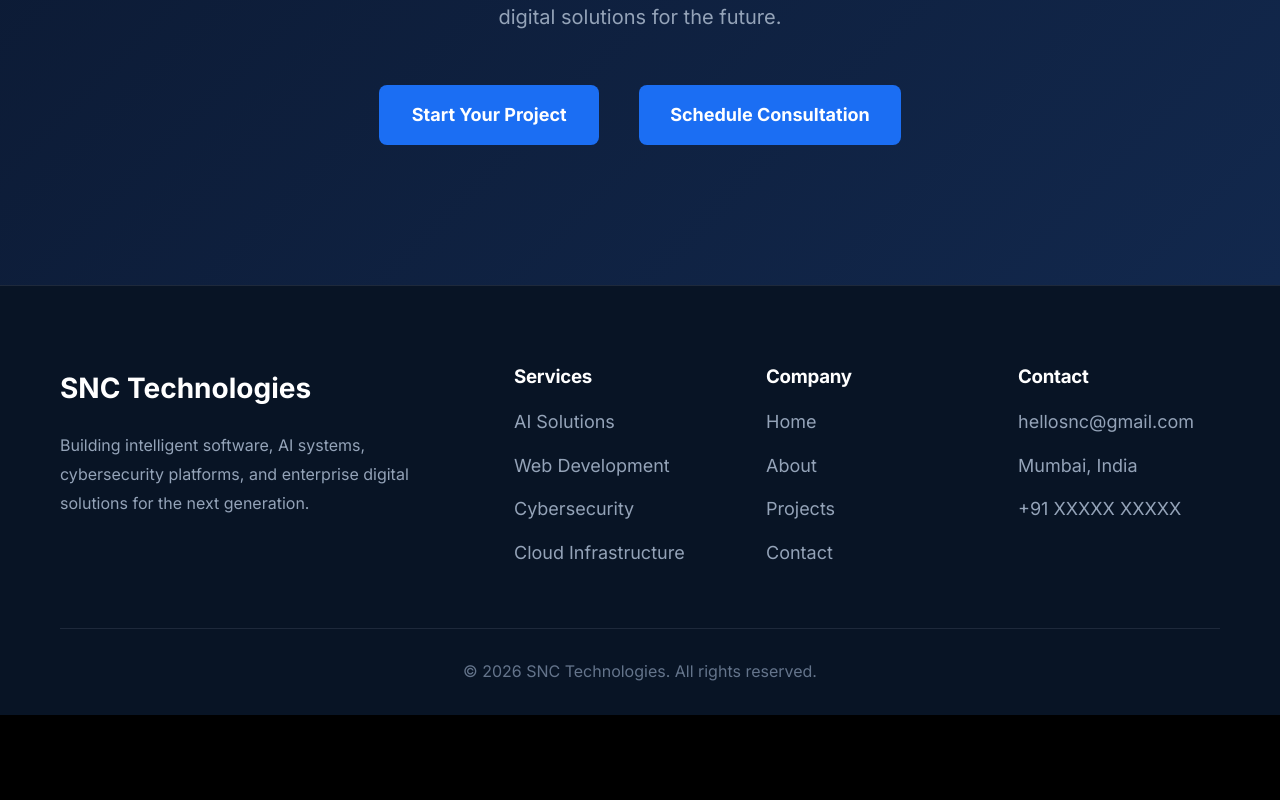
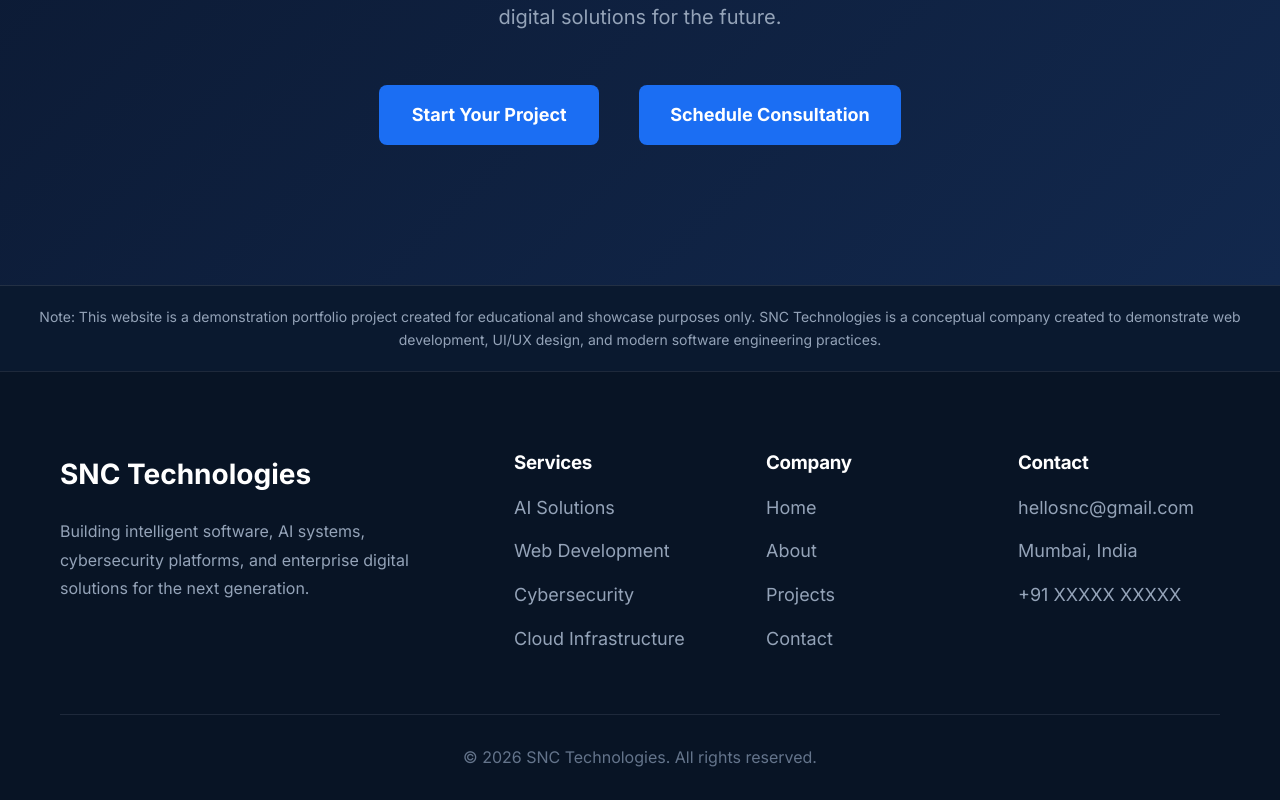
Before and after one commit to swarajtech15/snc-technologies-website, a React (Vite) app: page / in a window 1280 px wide. Shown: the part 7064-7864 px from the top of the page. Before the commit the page ends 7779 px from the top, so only its background shows below. Built offline with nearby package versions, Linux system fonts and the light colour scheme.

Commit message:
Fix Vercel refresh routing

```diff
--- a/src/pages/Home.jsx
+++ b/src/pages/Home.jsx
@@ -47,6 +47,23 @@ export default function Home() {
       <AnimatedSection>
         <CTASection />
       </AnimatedSection>
+
+      {/* Demo Notice */}
+      <div
+        style={{
+          background: "#0a192f",
+          color: "#94a3b8",
+          textAlign: "center",
+          padding: "20px",
+          fontSize: "14px",
+          borderTop: "1px solid rgba(255,255,255,0.1)",
+        }}
+      >
+        Note: This website is a demonstration portfolio project created for
+        educational and showcase purposes only. SNC Technologies is a conceptual
+        company created to demonstrate web development, UI/UX design, and modern
+        software engineering practices.
+      </div>
     </>
   );
 }
```
Also changed, not shown: vercel.json (added).
